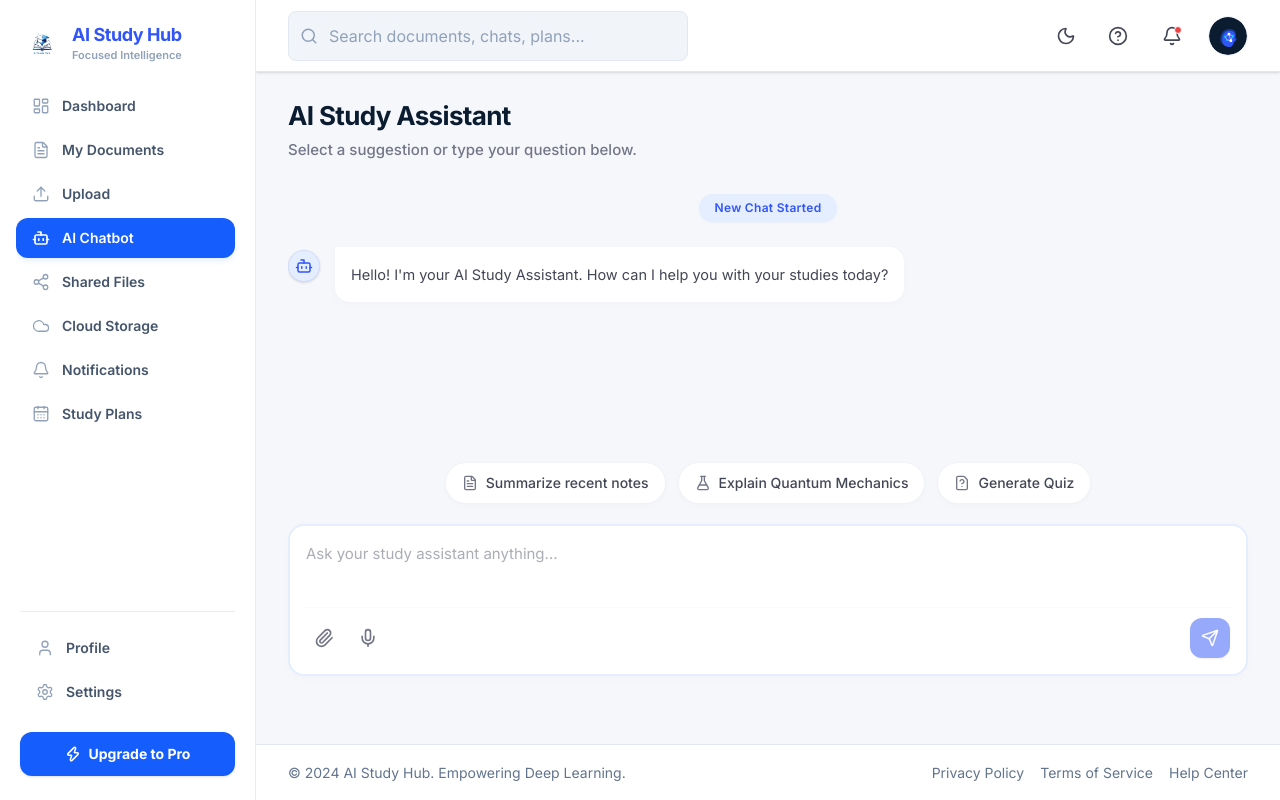
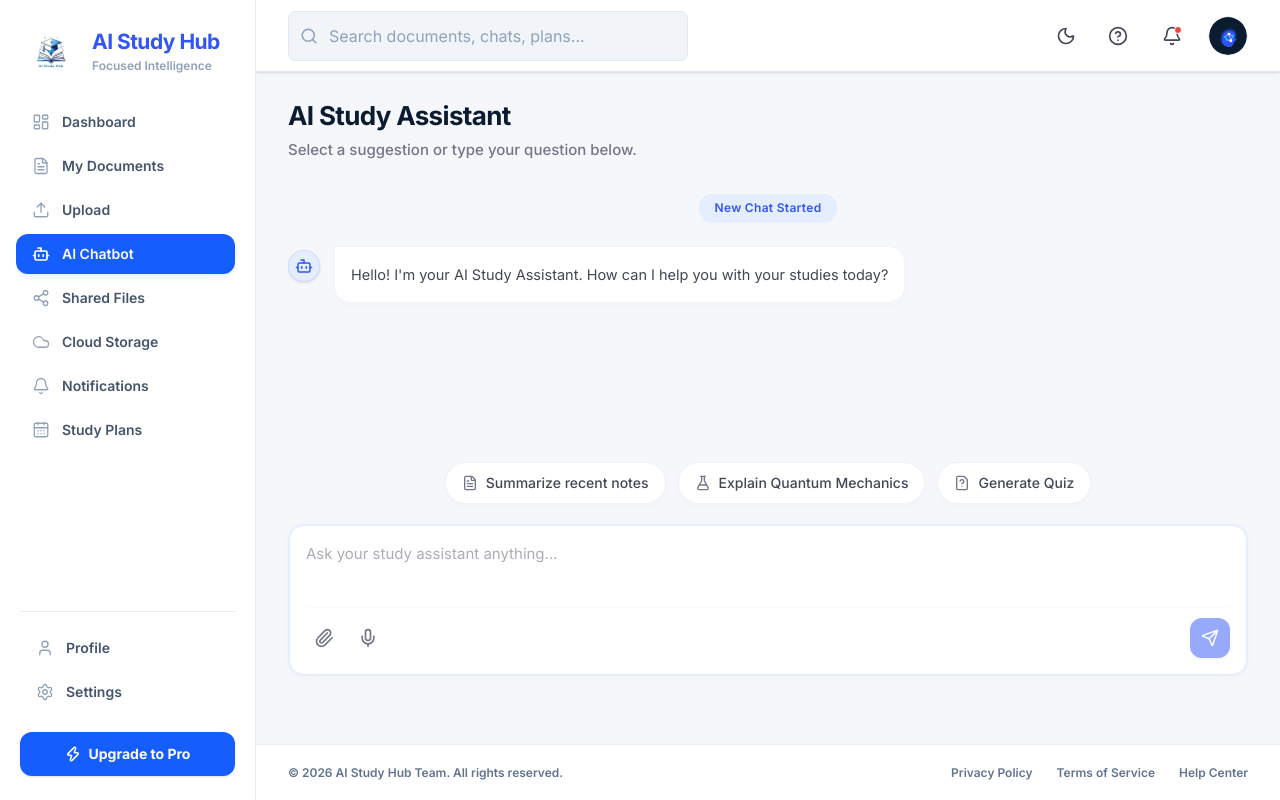
Before and after one commit to huynhduybinh24/SWP391_AIStudyHub, a React (Vite) app in the folder FrontEnd/: page /dashboard/chat in a window 1280 px wide. Built offline with nearby package versions, Linux system fonts and the light colour scheme; the HTML template or start-up script is replaced by a standard one.

Commit message:
feat: implement core dashboard, authentication pages, and study tracker components

```diff
--- a/FrontEnd/src/components/layout/Footer.tsx
+++ b/FrontEnd/src/components/layout/Footer.tsx
@@ -1,38 +1,28 @@
-import { useToast } from '@/components/ui/Toast'
+import { Link } from 'react-router-dom'
 
 export function Footer() {
-  const toast = useToast()
-
-  const handleLinkClick = (e: React.MouseEvent<HTMLAnchorElement>, label: string) => {
-    e.preventDefault()
-    toast.success(`${label} clicked`)
-  }
-
   return (
-    <footer className="flex h-14 shrink-0 items-center justify-between border-t border-slate-200 dark:border-slate-800 bg-white dark:bg-slate-900 px-8 text-sm text-slate-500 dark:text-slate-400 select-none">
-      <p>© 2024 AI Study Hub. Empowering Deep Learning.</p>
-      <nav className="flex gap-4">
-        <a
-          href="#"
-          onClick={(e) => handleLinkClick(e, 'Privacy Policy')}
-          className="hover:text-[#3155F6] dark:hover:text-blue-400 hover:underline transition-colors duration-200 no-underline text-slate-500 dark:text-slate-400 cursor-pointer"
+    <footer className="flex h-14 shrink-0 items-center justify-between border-t border-slate-200/60 dark:border-slate-800/80 bg-white dark:bg-slate-900/40 px-8 text-xs font-semibold text-slate-500 select-none">
+      <p>© 2026 AI Study Hub Team. All rights reserved.</p>
+      <nav className="flex gap-6">
+        <Link
+          to="/help"
+          className="hover:text-[#3155F6] dark:hover:text-blue-400 hover:underline transition-colors duration-200 no-underline text-slate-500 cursor-pointer"
         >
           Privacy Policy
-        </a>
-        <a
-          href="#"
-          onClick={(e) => handleLinkClick(e, 'Terms of Service')}
-          className="hover:text-[#3155F6] dark:hover:text-blue-400 hover:underline transition-colors duration-200 no-underline text-slate-500 dark:text-slate-400 cursor-pointer"
+        </Link>
+        <Link
+          to="/help"
+          className="hover:text-[#3155F6] dark:hover:text-blue-400 hover:underline transition-colors duration-200 no-underline text-slate-500 cursor-pointer"
         >
           Terms of Service
-        </a>
-        <a
-          href="#"
-          onClick={(e) => handleLinkClick(e, 'Help Center')}
-          className="hover:text-[#3155F6] dark:hover:text-blue-400 hover:underline transition-colors duration-200 no-underline text-slate-500 dark:text-slate-400 cursor-pointer"
+        </Link>
+        <Link
+          to="/help"
+          className="hover:text-[#3155F6] dark:hover:text-blue-400 hover:underline transition-colors duration-200 no-underline text-slate-500 cursor-pointer"
         >
           Help Center
-        </a>
+        </Link>
       </nav>
     </footer>
   )
--- a/FrontEnd/src/components/layout/Sidebar.tsx
+++ b/FrontEnd/src/components/layout/Sidebar.tsx
@@ -76,17 +76,17 @@ export function Sidebar() {
         <div className="flex flex-col gap-6 flex-1 min-h-0">
           {/* Logo and Brand */}
           <div className="px-2 flex items-center justify-between shrink-0">
-            <Link to="/dashboard" onClick={handleLinkClick} className="flex items-center gap-3 no-underline">
+            <Link to="/dashboard" onClick={handleLinkClick} className="flex items-center gap-3.5 no-underline">
               <img
                 src="/logo.png"
                 alt="AI Study Hub"
-                className="w-9 h-9 shrink-0 object-contain"
+                className="w-[54px] h-[54px] shrink-0 object-contain"
               />
               <div className="flex flex-col justify-center md:max-lg:hidden">
-                <h1 className="text-[18px] font-extrabold leading-tight text-[#3155F6] dark:text-blue-500 tracking-tight">
+                <h1 className="text-[21px] font-extrabold leading-tight text-[#3155F6] dark:text-blue-500 tracking-tight">
                   AI Study Hub
                 </h1>
-                <p className="text-[11px] font-semibold leading-tight text-slate-400 dark:text-slate-500 mt-0.5">
+                <p className="text-[12px] font-semibold leading-tight text-slate-400 dark:text-slate-500 mt-0.5">
                   Focused Intelligence
                 </p>
               </div>
```
